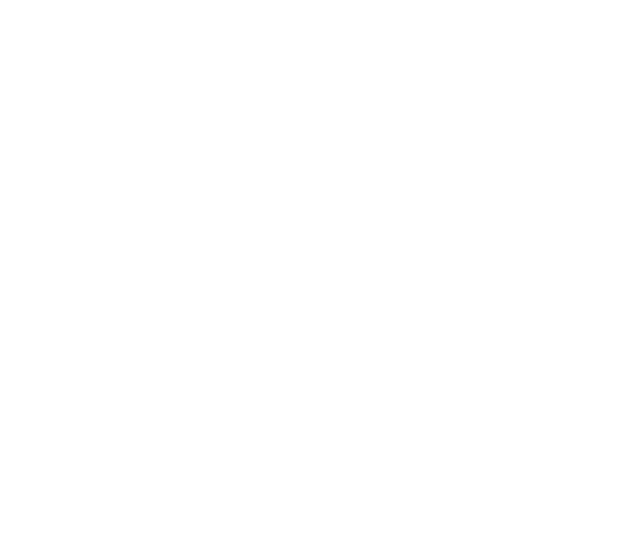
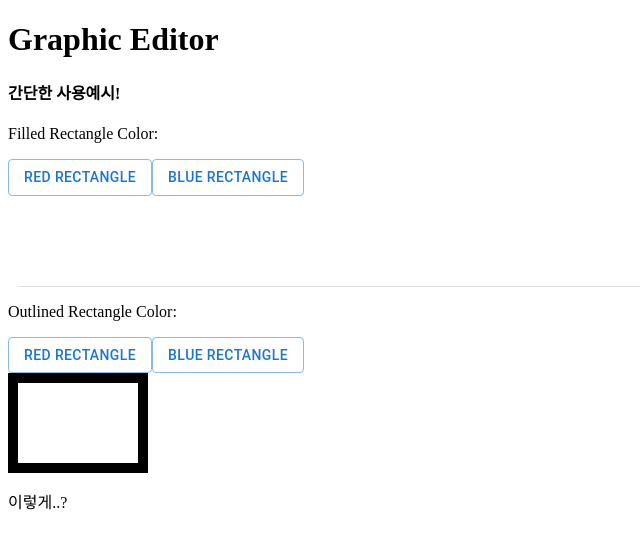
Before and after one commit to PractialSWProject/graphic-editor, a React (Create React App) app: page / in a window 1280 px wide. Shown: the top 548 px of the page, without its empty margins (0-640 px from the left). Built offline with nearby package versions, Linux system fonts and the light colour scheme.

Commit message:
ftr: example usage

```diff
--- a/src/App.tsx
+++ b/src/App.tsx
@@ -1,9 +1,102 @@
+import { useState } from 'react'
+import { FilledShapeConcreteFactory, OutlinedShapeConcreteFactory } from './models/shapes/variants'
+import { Box, Button, Divider } from '@mui/material'
+
+const outlinedShapeFactory = new OutlinedShapeConcreteFactory()
+const filledShapeFactory = new FilledShapeConcreteFactory()
 
 function App() {
+  const [colorFilled, setColorFilled] = useState('')
+  const [colorOutlined, setColorOutlined] = useState('')
+  const outlinedRectangle = outlinedShapeFactory.createRectangle({
+    position: { x: 50, y: 60 },
+    size: { width: 120, height: 80 },
+    zIndex: 3,
+    color: colorOutlined
+  })
+
+  const filledRectangle = filledShapeFactory.createRectangle({
+    position: { x: 50, y: 60 },
+    size: { width: 120, height: 80 },
+    zIndex: 3,
+    color: colorFilled
+  })
   return (
     <div className="App">
+      <h1>Graphic Editor</h1>
+      <h4>간단한 사용예시!</h4>
+
+      <Box>
+        <div>
+          <p>{`Filled Rectangle Color: ${outlinedRectangle.getColor()}`}</p>
+        </div>
+        <Box>
+          <Button
+            variant="outlined"
+            onClick={() => {
+              setColorOutlined('red')
+            }}
+          >
+            Red Rectangle
+          </Button>
+          <Button
+            variant="outlined"
+            onClick={() => {
+              setColorOutlined('blue')
+            }}
+          >
+            Blue Rectangle
+          </Button>
+        </Box>
+        <Box>
+          <Box
+            style={{
+              width: outlinedRectangle.getSize().width,
+              height: outlinedRectangle.getSize().height,
+              backgroundColor: outlinedRectangle.getColor()
+            }}
+          />
+        </Box>
+      </Box>
+      <Divider style={{ margin: 10 }} />
+      <Box>
+        <div>
+          <p>{`Outlined Rectangle Color: ${filledRectangle.getColor()}`}</p>
+        </div>
+        <Box>
+          <Button
+            variant="outlined"
+            onClick={() => {
+              setColorFilled('red')
+            }}
+          >
+            Red Rectangle
+          </Button>
+          <Button
+            variant="outlined"
+            onClick={() => {
+              setColorFilled('blue')
+            }}
+          >
+            Blue Rectangle
+          </Button>
+        </Box>
+        <Box>
+          <Box
+            style={{
+              width: filledRectangle.getSize().width,
+              height: filledRectangle.getSize().height,
+              border: 'solid',
+              borderWidth: 10,
+              borderColor: filledRectangle.getColor()
+            }}
+          />
+        </Box>
+      </Box>
+
+      <p>이렇게..?</p>
     </div>
-  );
+  )
 }
 
-export default App;
+export default App
```
